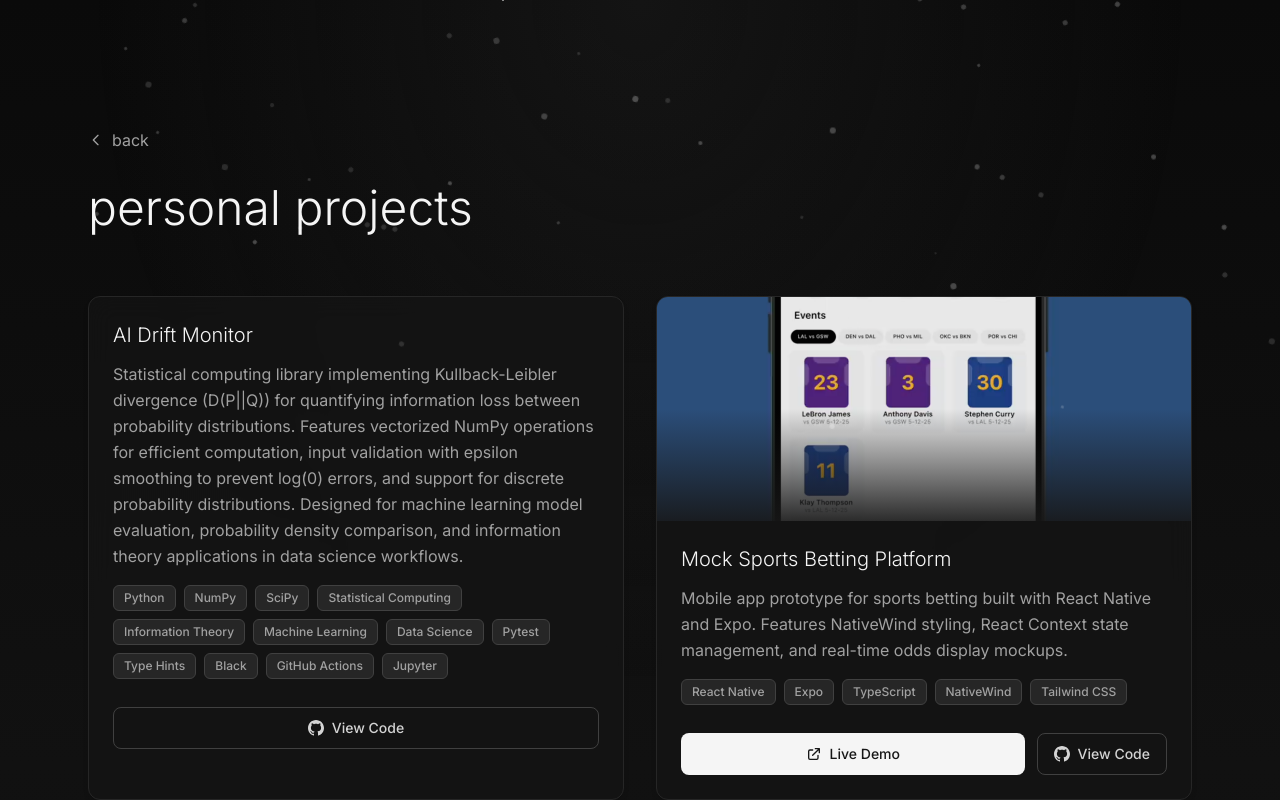
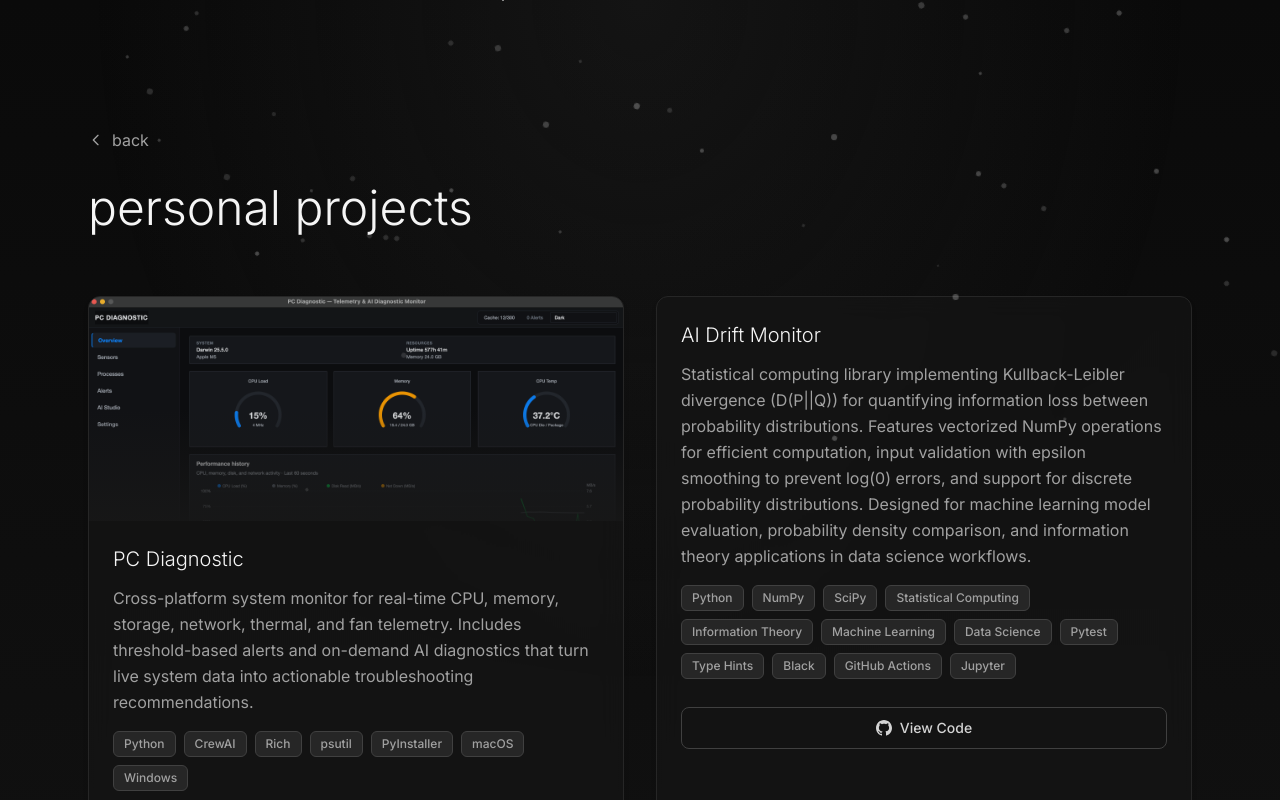
Before and after one commit to thomxsnguyen/personal_portfolio, a React (Vite) app: page /personal-projects in a window 1280 px wide. Shown: the top 800 px of the page. Built offline with nearby package versions, Linux system fonts and the light colour scheme.

Commit message:
added PC Diagnostic Monitor

```diff
--- a/src/index.css
+++ b/src/index.css
@@ -110,15 +110,6 @@ body {
   border: 1px solid rgba(255, 255, 255, 0.5);
 }
 
-/* Line clamp utility */
-.line-clamp-3 {
-  display: -webkit-box;
-  -webkit-line-clamp: 3;
-  line-clamp: 3;
-  -webkit-box-orient: vertical;
-  overflow: hidden;
-}
-
 /* Fade in animation for expanded content */
 @keyframes fadeIn {
   from {
--- a/src/pages/PersonalProjects.tsx
+++ b/src/pages/PersonalProjects.tsx
@@ -37,6 +37,23 @@ function PersonalProjects() {
   }, []);
 
   const personalProjects: ProjectItem[] = [
+    {
+      title: "PC Diagnostic",
+      description:
+        "Cross-platform system monitor for real-time CPU, memory, storage, network, thermal, and fan telemetry. Includes threshold-based alerts and on-demand AI diagnostics that turn live system data into actionable troubleshooting recommendations.",
+      technologies: [
+        "Python",
+        "CrewAI",
+        "Rich",
+        "psutil",
+        "PyInstaller",
+        "macOS",
+        "Windows",
+      ],
+      githubLink: "https://github.com/thomxsnguyen/pc_diagnostic",
+      imageUrl: "/pc_diagnostic.png",
+      imagePosition: "object-top",
+    },
     {
       title: "AI Drift Monitor",
       description:
--- a/src/pages/Projects.tsx
+++ b/src/pages/Projects.tsx
@@ -120,6 +120,23 @@ function Projects() {
 
   const personalProjects: ProjectItem[] = [
     {
+      title: "PC Diagnostic",
+      description:
+        "Cross-platform system monitor for real-time CPU, memory, storage, network, thermal, and fan telemetry. Includes threshold-based alerts and on-demand AI diagnostics that turn live system data into actionable troubleshooting recommendations.",
+      technologies: [
+        "Python",
+        "CrewAI",
+        "Rich",
+        "psutil",
+        "PyInstaller",
+        "macOS",
+        "Windows",
+      ],
+      githubLink: "https://github.com/thomxsnguyen/pc_diagnostic",
+      imageUrl: "/pc_diagnostic.png",
+      imagePosition: "object-top",
+    },
+    {
       title: "AI Drift Monitor",
       description:
         "Statistical computing library implementing Kullback-Leibler divergence (D(P||Q)) for quantifying information loss between probability distributions. Features vectorized NumPy operations for efficient computation, input validation with epsilon smoothing to prevent log(0) errors, and support for discrete probability distributions. Designed for machine learning model evaluation, probability density comparison, and information theory applications in data science workflows.",
@@ -241,7 +258,7 @@ function Projects() {
 
                 {/* Description */}
                 <p
-                  className="text-sm md:text-base text-neutral-400 mb-4 leading-relaxed line-clamp-3"
+                  className="text-sm md:text-base text-neutral-400 mb-4 leading-relaxed"
                   style={{ fontFamily: "'Inter', sans-serif" }}
                 >
                   {project.description}
@@ -419,9 +436,7 @@ function Projects() {
 
                 {/* Description */}
                 <p
-                  className={`text-sm md:text-base text-neutral-400 mb-4 leading-relaxed ${
-                    expandedProject === project.title ? "" : "line-clamp-3"
-                  }`}
+                  className="text-sm md:text-base text-neutral-400 mb-4 leading-relaxed"
                   style={{ fontFamily: "'Inter', sans-serif" }}
                 >
                   {expandedProject === project.title && project.fullDescription
```
Also changed, not shown: public/pc_diagnostic.png (added).
